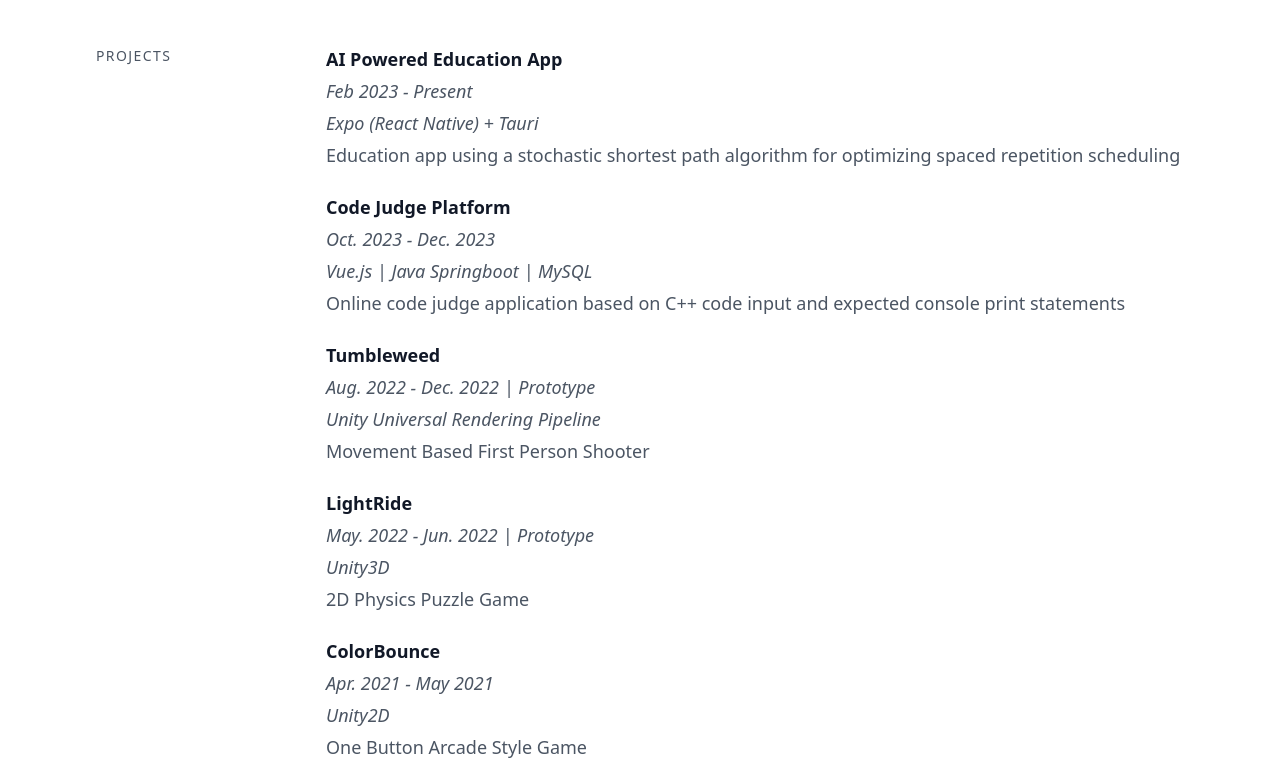
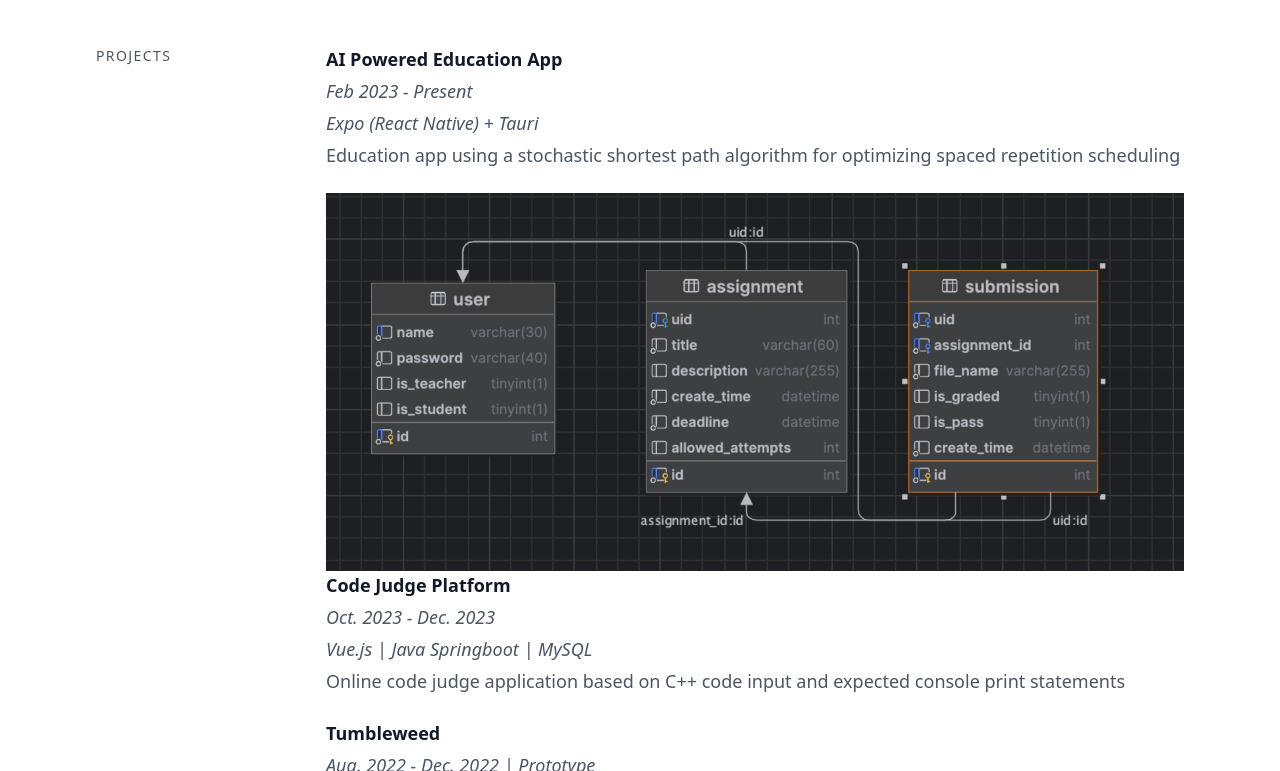
Before and after one commit to trooms/portfolio, a Gatsby site: page / in a window 1280 px wide. Shown: the part 570-1341 px from the top of the page. Built offline with nearby package versions, Linux system fonts and the light colour scheme; Gatsby itself is replaced by a stand-in of ours.

Commit message:
add image to projects component

```diff
--- a/src/components/section-projects/index.jsx
+++ b/src/components/section-projects/index.jsx
@@ -16,6 +16,7 @@
           description={project.node.frontmatter.description}
           tools={project.node.frontmatter.tools}
           link={project.node.fields.slug}
+          image={project.node.frontmatter.image}
           internal
         />
       ))}
```
